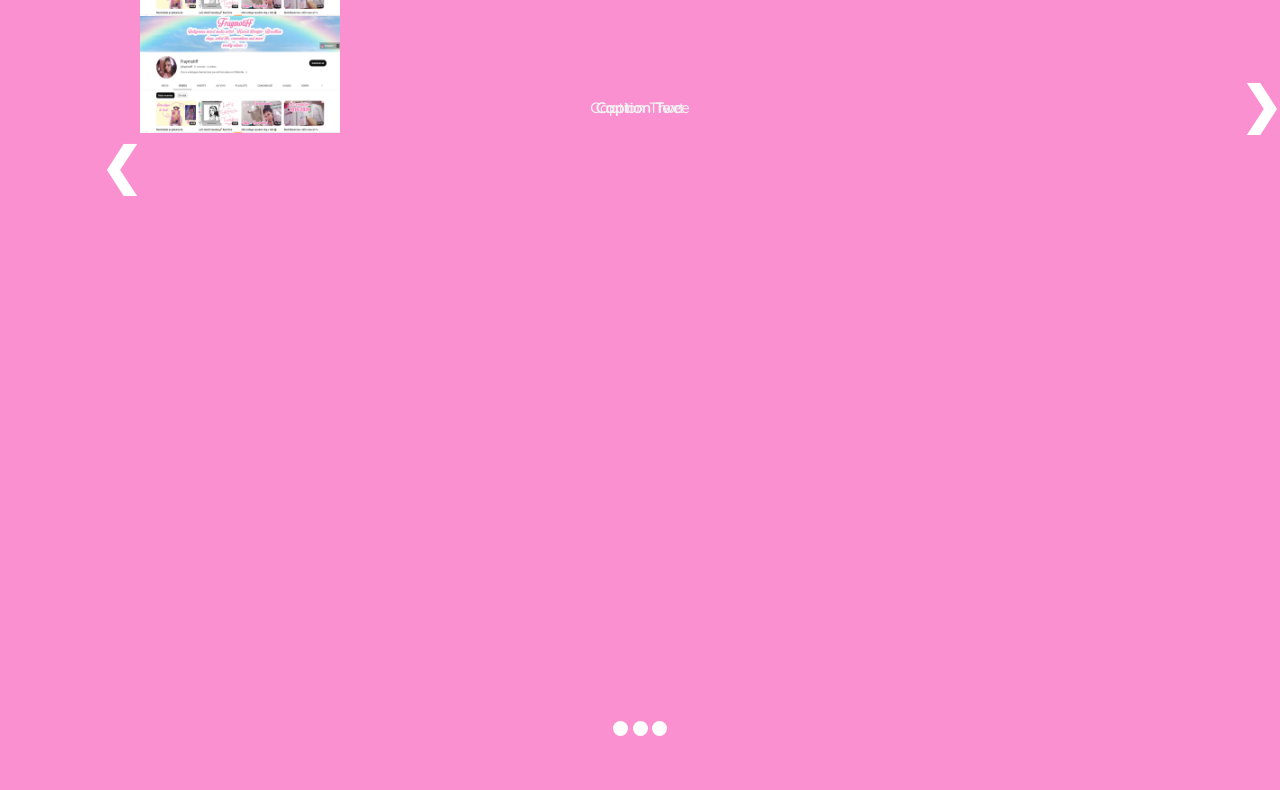
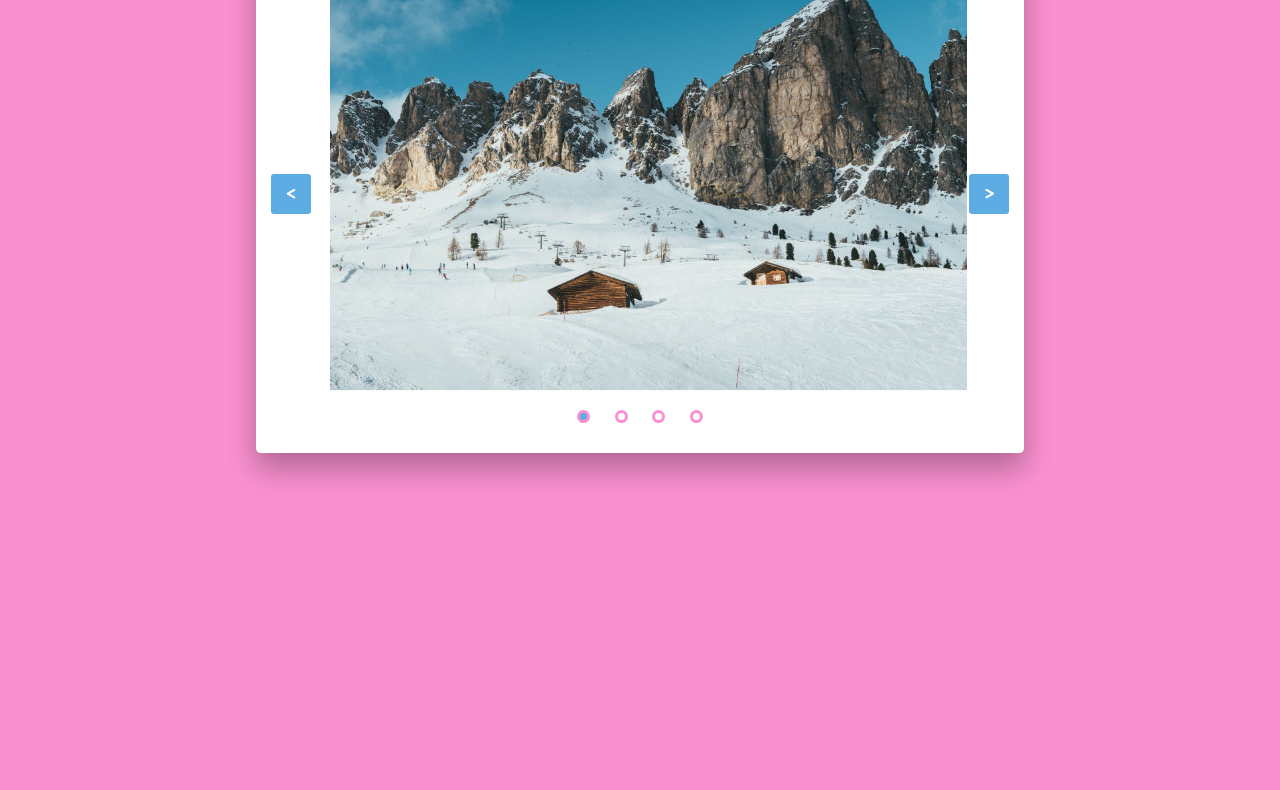
Before and after one commit to Fraymotiff/fraymotiffshop, a plain HTML site: page index.html in a window 1280 px wide. Shown: the part 266-1056 px from the top of the page. After the commit the page ends 800 px from the top, so only its background shows below. Drawn offline with nearby package versions, Linux system fonts and the light colour scheme; a web font is replaced by a local one.

Commit message:
Add files via upload

```diff
--- a/index.html
+++ b/index.html
@@ -5,7 +5,7 @@
         <meta http-equiv="X-UACompatible" content="IE=edge">
         <meta name="Viewport" content=" width-device-width, inicial scale 1.0">
         <link rel="stylesheet" href="./styles.css">
-        <script src="main.js"></script>
+        <script src="./main.js"></script>
         <link rel="stylesheet"
         href="https://cdn.jsdelivr.net/npm/boxicons@latest/css/boxicons.min.css">
         <link>
@@ -60,51 +60,24 @@
 
 
 
-
 <!--Slider-->
-    <!-- Next and previous buttons -->
-    <a class="prev" id="prev" onclick="plusSlides(-1)">&#10094;</a>
-<!-- Slideshow container -->
-<div class="slideshow-container">
-
-
-    <!-- Full-width images with number and caption text -->
-    <div class="mySlides fade">
-      <div class="numbertext">1 / 3</div>
-      <img src="./banner4.png" style="width:100%">
-      <div class="text">Caption Text</div>
+<div class="container">
+    <div class="image-container">
+        <img src="image1.jpg" id="content1" class="active">
+        <img src="image2.jpg" id="content2">
+        <img src="image03.jpg" id="content3">
+        <img src="image4.jpg" id="content4">
     </div>
-
-    <div class="mySlides fade">
-      <div class="numbertext">2 / 3</div>
-      <img src="./banner4.png" style="width:100%">
-      <div class="text">Caption Two</div>
+    <div class="dot-container">
+        <button onclick = "dot(1)"></button>
+        <button onclick = "dot(2)"></button>
+        <button onclick = "dot(3)"></button>
+        <button onclick = "dot(4)"></button>
     </div>
-
-    <div class="mySlides fade">
-      <div class="numbertext">3 / 3</div>
-      <img src="./banner4.png" style="width:100%">
-      <div class="text">Caption Three</div>
-    </div>
-    <a class="next" id="next" onclick="plusSlides(1)">&#10095;</a>
-
-  </div>
-  <br>
-  </div>
-  <br>
-
-
-
-  <!-- The dots/circles -->
-  <div style="text-align:center">
-    <span class="dot" onclick="currentSlide(1)"></span>
-    <span class="dot" onclick="currentSlide(2)"></span>
-    <span class="dot" onclick="currentSlide(3)"></span>
-  </div>
-<!--Slider-->
-
-
-
+    <button id="prev" onclick="prev()"> &lt; </button>
+    <button id="next" onclick="next()"> &gt; </button>
+</div>
+   <!--Slider-->
 
 
 
--- a/main.js
+++ b/main.js
@@ -11,21 +11,43 @@ let user = document.getElementById('#user').onclick = () =>{
 }
 
 
-var slideIndex = 0;
-showSlides();
 
-function showSlides() {
-  var i;
-  var slides = document.getElementsByClassName("mySlides");
-  for (i = 0; i < slides.length; i++) {
-    slides[i].style.display = "none";
-  }
 
-  slideIndex++;
-  if (slideIndex > slides.length) {
-    slideIndex = 1
-  }
+// slider
+let i = 0; // current slide
+let j = 4; // total slides
 
-  slides[slideIndex - 1].style.display = "block";
-  setTimeout(showSlides, 2000);
+const dots = document.querySelectorAll(".dot-container button");
+const images = document.querySelectorAll(".image-container img");
+
+function next(){
+    document.getElementById("content" + (i+1)).classList.remove("active");
+    i = ( j + i + 1) % j;
+    document.getElementById("content" + (i+1)).classList.add("active");
+    indicator( i+ 1 );
 }
+
+function prev(){
+    document.getElementById("content" + (i+1)).classList.remove("active");
+    i = (j + i - 1) % j;
+    document.getElementById("content" + (i+1)).classList.add("active");
+    indicator(i+1);
+}
+
+function indicator(num){
+    dots.forEach(function(dot){
+        dot.style.backgroundColor = "transparent";
+    });
+    document.querySelector(".dot-container button:nth-child(" + num + ")").style.backgroundColor = "#8052ec";
+}
+
+function dot(index){
+    images.forEach(function(image){
+        image.classList.remove("active");
+    });
+    document.getElementById("content" + index).classList.add("active");
+    i = index - 1;
+    indicator(index);
+}
+
+//slider
--- a/styles.css
+++ b/styles.css
@@ -5,11 +5,19 @@
     src: url(MotionPicture_PersonalUseOnly.ttf);}
 
 *{ font-family: Quicksand;
-margin:0;
-paddig:0;
+
 box-sizing:border-box;
 list-style: none ;
 text-decoration: none;
+}
+
+body {
+    margin: 0;
+    padding: 0;
+    box-sizing: border-box;
+    height: 80vh;
+    width: 90vw;
+    background-color: rgb(250, 144, 208) ;
 }
 
 :root{
@@ -54,7 +62,8 @@ transition:0.5s linear;
 .navbar{
     display: flex;
     column-gap: 100px;
-    color:var(--text-color)
+    color:var(--text-color);
+background-color: var(--bg-color);
 }
 .navbar a {
     font-size:1rem;
@@ -386,13 +395,12 @@ border: none;
 width: 400px;
     height: 220px;
     z-index: 50px;
-    margin-top: 150px;
-margin-left: 230px;
+
 }
 
 #finder{
     position: absolute;
-    bottom:40%;
+    bottom:30%;
     display: block;
 background: #fff;
 padding: 16px;
@@ -400,7 +408,7 @@ border-radius: 0.5rem;
 box-shadow :rgb(196, 35, 131);
 width: 140px;
 height: 10px;
-margin-left: -95px;
+margin-left: 84px;
 border: none;
 box-shadow: var(--second-color);
 }
@@ -419,126 +427,79 @@ box-shadow: var(--second-color);
 /* CAROUSEL*/
 
 
-* {box-sizing:border-box}
-
-/* Slideshow container */
-.slideshow-container {
-  max-width: 1000px;
-  position: relative;
-  margin: auto;
+*,
+*:before,
+*:after{
+    padding: 0;
+    margin: 0;
+    box-sizing: border-box;
 }
 
-/* Hide the images by default */
-
-.mySlides {
+.container{
+    background-color: #ffffff;
+    width: 60%;
+    min-width: 520px;
+    position: absolute;
+    transform: translate(-50%,-50%);
+    left: 50%;
+    margin-top: 60px;
+    border-radius: 5px;
+    padding: 30px;
+    box-shadow: 0 15px 30px rgba(0,0,0,0.3);
+}
+.image-container{
+    position: relative;
+    width: 90%;
+    margin-left: 44px;
+}
+img{
+    position: relative;
+    width: 100%;
+    display: none;
+}
+.active{
+    display: block;
+}
+.dot-container{
+    width: 150px;
+    margin: 20px auto 0 auto;
     display: flex;
-    width: 500%;
-    height: 100%;
+    align-items: center;
+    justify-content: space-around;
+}
+button{
+    outline: none;
+    cursor: pointer;
+}
+.dot-container button{
+    height: 13px;
+    width: 13px;
+    border-radius: 50%;
+    border: 3px solid var(--bg-color);
+    background-color: transparent;
+}
+.dot-container button:nth-child(1){
+    background-color: #5dace3;
+}
+#prev,#next{
+    height: 40px;
+    width: 40px;
+    position: absolute;
+    background-color: #5dace3;
+    color: #ffffff;
+    margin: auto;
+    top: 0;
+    bottom: 0;
+    border: none;
+    border-radius: 3px;
+    font-size: 18px;
+    font-weight: bolder;
+}
+#prev{
+    left: 15px;
+}
+#next{
+    right: 15px;
 }
 
-.mySlides {
-    width: 20%;
-    transition: .6s;
-}
-
-
-/* Next & previous buttons */
-#next {
-    cursor: pointer;
-    position: absolute;
-    top: 50%;
-    width: auto;
-
-    margin-top: 115px;
-    margin-left: 1100px;
-    padding: 20 10px;
-    color: white;
-    font-weight: bold;
-    padding: 16;
-    font-size: 50px;
-    transition: 0.6s ease;
-    border-radius: 0 3px 3px 0;
-    user-select: none;
-
-}
-    #prev{
-        cursor: pointer;
-        position: absolute;
-        top: 50%;
-        width: auto;
-
-        margin-bottom: 240px;
-        margin-right: 200px;
-        padding: 20 10px;
-        color: white;
-        font-weight: bold;
-        font-size: 50px;
-        transition: 0.6s ease;
-        border-radius: 0 3px 3px 0;
-        user-select: none;
-
-  }
-
-
-
-
-  /* On hover, add a black background color with a little bit see-through */
-  #prev:hover, .next:hover {
-    background-color: rgba(0,0,0,0.8);
-  }
-#next:hover {
-    background-color: rgba(0,0,0,0.8);
-  }
-
-
-/* Caption text */
-.text {
-  color: #f2f2f2;
-  font-size: 15px;
-  padding: 8px 12px;
-  position: absolute;
-  bottom: 8px;
-  width: 100%;
-  text-align: center;
-}
-
-/* Number text (1/3 etc) */
-.numbertext {
-  color: #f2f2f2;
-  font-size: 12px;
-  padding: 8px 12px;
-  position: absolute;
-  top: 0;
-}
-
-/* The dots/bullets/indicators */
-.dot {
-  cursor: pointer;
-  height: 15px;
-  width: 15px;
-    margin-top:500px;
-  background-color: #ffffff;
-  border-radius: 50%;
-  right: 100;
-  display: inline-block;
-  transition: background-color 0.6s ease;
-
-}
-
-.active, .dot:hover {
-  background-color: #717171;
-}
-
-/* Fading animation */
-.fade {
-  animation-name: fade;
-  animation-duration: 1.5s;
-}
-
-@keyframes fade {
-  from {opacity: .4}
-  to {opacity: 1}
-}
-
-
 /* carousel*/
```
Also changed, not shown: image1.jpg (added), image2.jpg (added), image3.jpg (added), image4.jpg (added).
